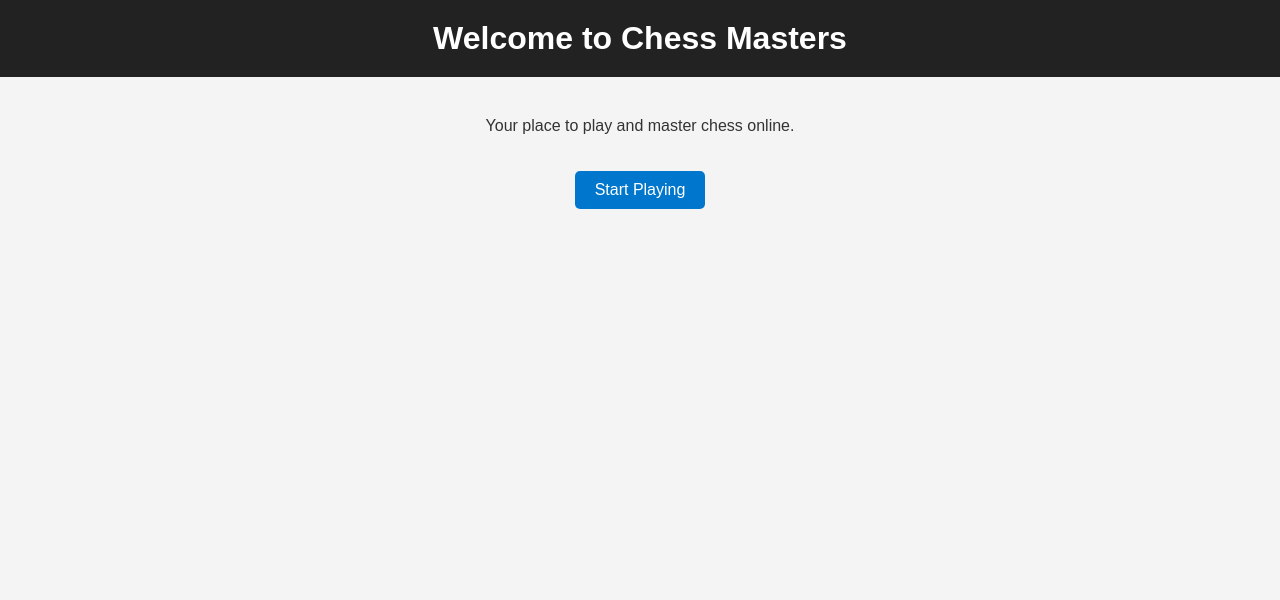
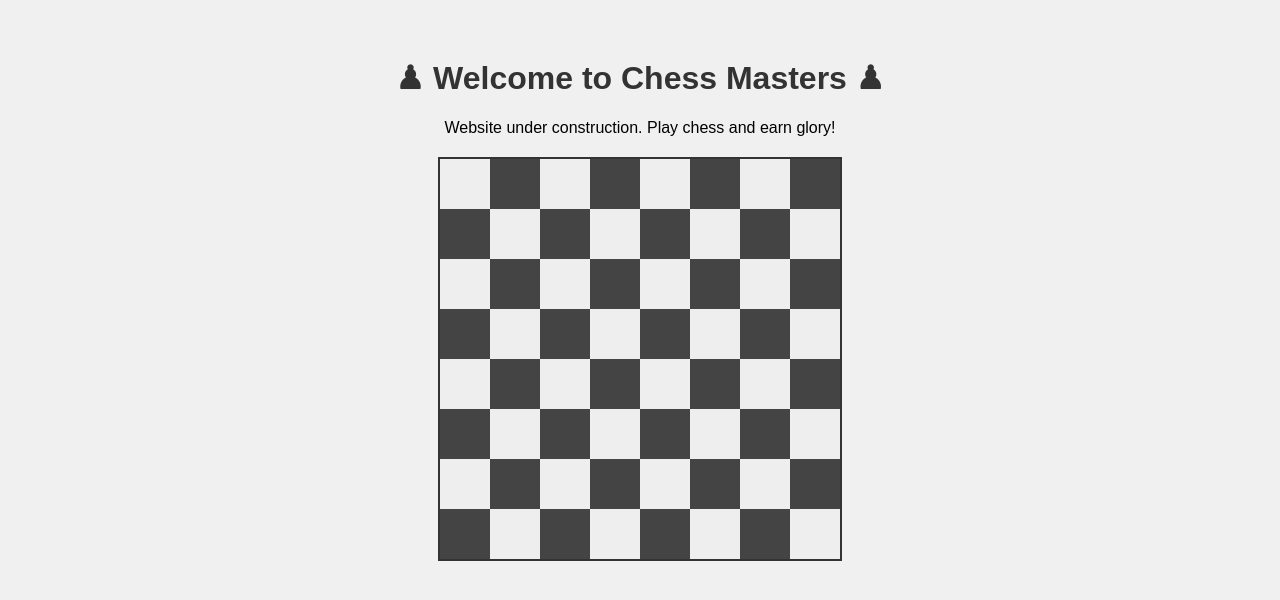
Before and after one commit to mitko9612/chess-masters-, a plain HTML site: page Index.html in a window 1280 px wide. Drawn offline with Linux system fonts and the light colour scheme.

Commit message:
Update Index.html

```diff
--- a/Index.html
+++ b/Index.html
@@ -7,45 +7,44 @@
   <style>
     body {
       font-family: Arial, sans-serif;
-      background-color: #f4f4f4;
-      margin: 0;
-      padding: 0;
+      background: #f0f0f0;
       text-align: center;
+      padding: 30px;
+    }
+    h1 {
       color: #333;
     }
-    header {
-      background-color: #222;
-      color: white;
-      padding: 20px 0;
+    .chess-board {
+      display: grid;
+      grid-template-columns: repeat(8, 50px);
+      grid-template-rows: repeat(8, 50px);
+      margin: 20px auto;
+      width: 400px;
+      border: 2px solid #333;
     }
-    h1 {
-      margin: 0;
+    .white {
+      background-color: #eee;
     }
-    main {
-      margin: 40px auto;
-      max-width: 600px;
-    }
-    a.button {
-      display: inline-block;
-      margin-top: 20px;
-      padding: 10px 20px;
-      background-color: #0077cc;
-      color: white;
-      text-decoration: none;
-      border-radius: 5px;
-    }
-    a.button:hover {
-      background-color: #005fa3;
+    .black {
+      background-color: #444;
     }
   </style>
 </head>
 <body>
-  <header>
-    <h1>Welcome to Chess Masters</h1>
-  </header>
-  <main>
-    <p>Your place to play and master chess online.</p>
-    <a href="#" class="button">Start Playing</a>
-  </main>
+  <h1>♟ Welcome to Chess Masters ♟</h1>
+  <p>Website under construction. Play chess and earn glory!</p>
+  <div class="chess-board">
+    <!-- Генерира шахматна дъска -->
+    <script>
+      const board = document.querySelector('.chess-board');
+      for (let row = 0; row < 8; row++) {
+        for (let col = 0; col < 8; col++) {
+          const square = document.createElement('div');
+          square.className = (row + col) % 2 === 0 ? 'white' : 'black';
+          board.appendChild(square);
+        }
+      }
+    </script>
+  </div>
 </body>
 </html>
```
